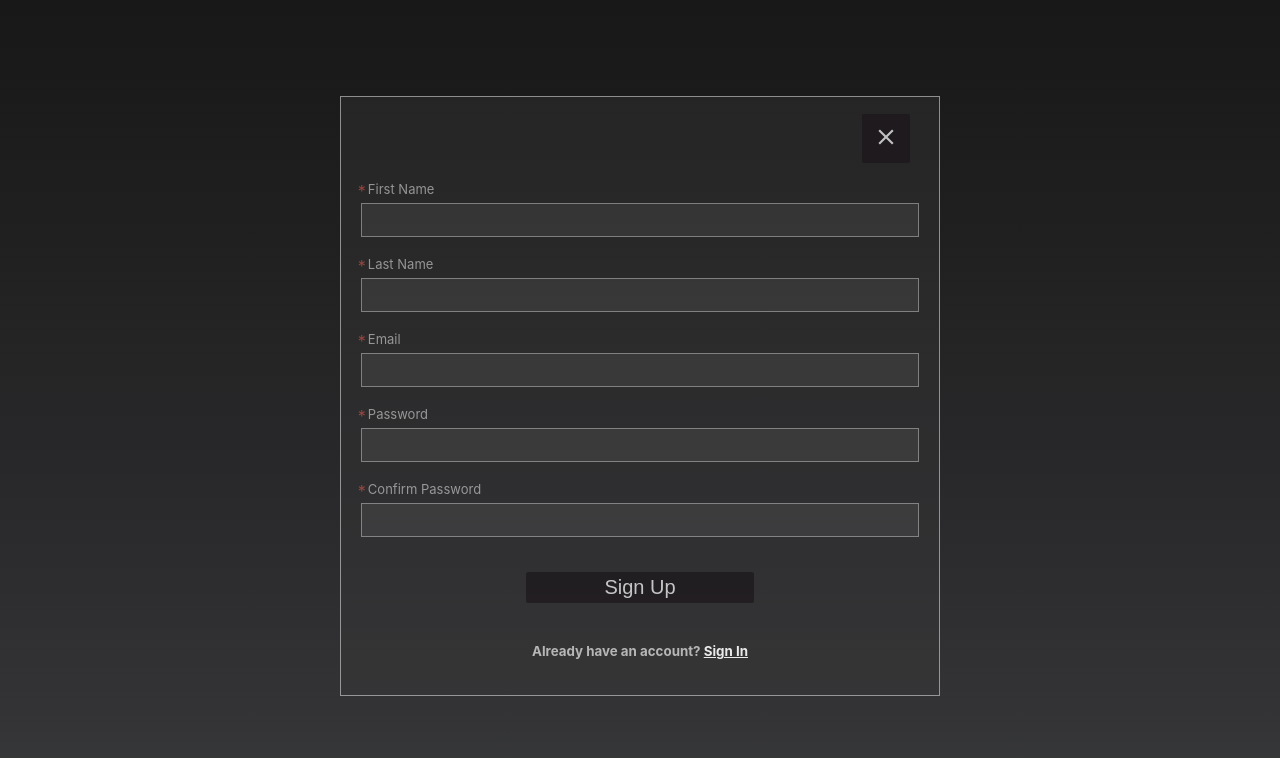
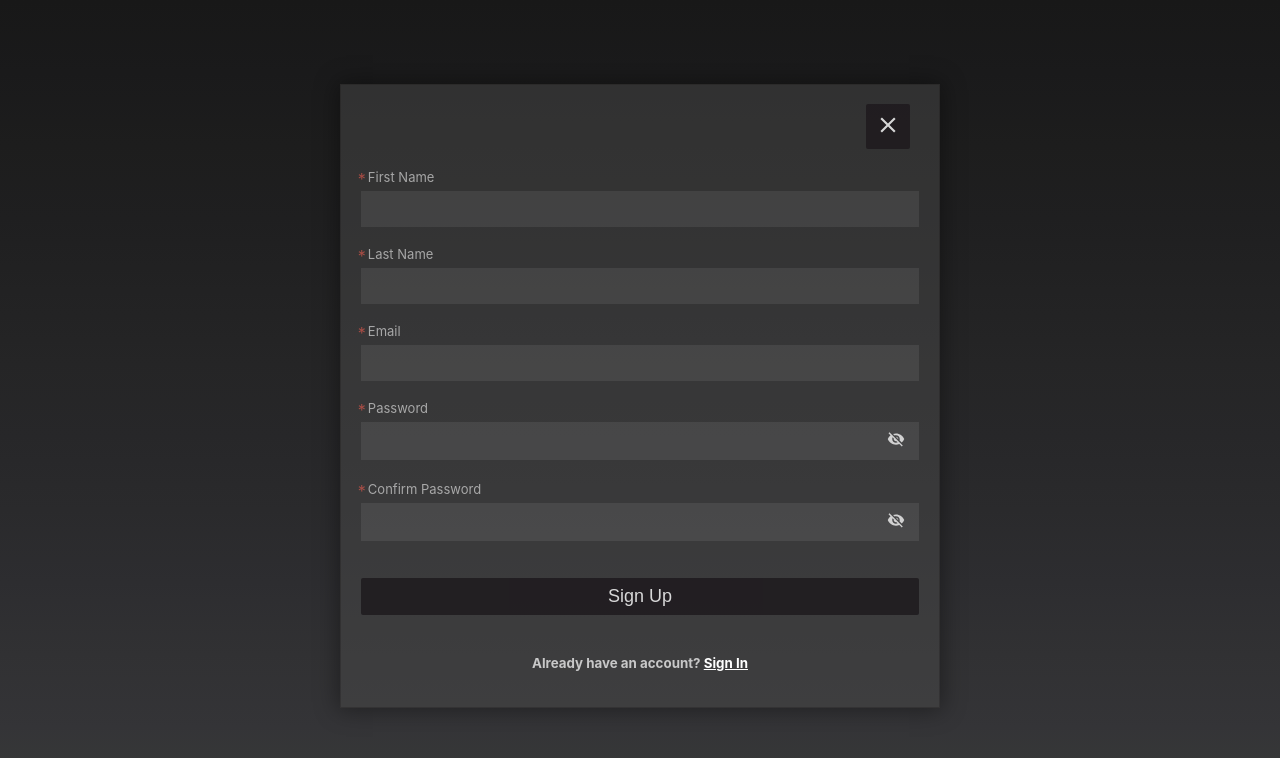
Before and after one commit to younis3/pomodoro, a React (Create React App) app: page /signup in a window 1280 px wide. Shown: the top 758 px of the page. Built offline with nearby package versions, Linux system fonts and the light colour scheme; no server answers.

Commit message:
signup page form edit styles and added hide show password toggle

```diff
--- a/src/pages/LoginPage.jsx
+++ b/src/pages/LoginPage.jsx
@@ -184,10 +184,10 @@ const StyledBackBtnWrapper = styled.div`
 `;
 
 const StyledCloseBtn = styled.button`
-  padding: 6px;
-  padding-top: 10px;
-  padding-left: 11px;
-  padding-right: 11px;
+  padding: 4px;
+  padding-top: 8px;
+  padding-left: 9px;
+  padding-right: 9px;
   font-size: 26px;
   color: rgb(255, 255, 255);
   background-color: rgb(29, 24, 28);
--- a/src/pages/SignUpPage.jsx
+++ b/src/pages/SignUpPage.jsx
@@ -1,7 +1,9 @@
 import styled from "styled-components";
+import CloseIcon from "@mui/icons-material/Close";
+import VisibilityOffIcon from "@mui/icons-material/VisibilityOff";
+import RemoveRedEyeIcon from "@mui/icons-material/RemoveRedEye";
 import { Link } from "react-router-dom";
-import CloseIcon from "@mui/icons-material/Close";
-import { useContext, useRef, useState } from "react";
+import { useContext, useEffect, useRef, useState } from "react";
 import AuthContext from "../context/AuthContext";
 import { auth } from "../firebase";
 import { hasNumber, validateOnlyLetters, validateEmail } from "../helper_functions";
@@ -22,6 +24,24 @@ const SignUpPage = (e) => {
   const [lastNameState, setLastNameState] = useState("");
   const [emailState, setEmailState] = useState("");
   const [passwordState, setPasswordState] = useState("");
+
+  const [passVisible, setPassVisible] = useState(false);
+  const [confirmPassVisible, setConfirmPassVisible] = useState(false);
+
+  const passVisibleHandler = (e) => {
+    setPassVisible(!passVisible);
+  };
+
+  const confirmPassVisibleHandler = (e) => {
+    setConfirmPassVisible(!confirmPassVisible);
+  };
+
+  useEffect(() => {
+    passVisible ? (passwordRef.current.type = "text") : (passwordRef.current.type = "password");
+    confirmPassVisible
+      ? (confirmPasswordRef.current.type = "text")
+      : (confirmPasswordRef.current.type = "password");
+  }, [passVisible, confirmPassVisible]);
 
   //handle real time validations (onChange events)
   const firstNameHandler = (e) => {
@@ -70,8 +90,9 @@ const SignUpPage = (e) => {
       setErrorMsg("Email is required!");
       emailRef.current.classList.add("notValid");
       return emailRef.current.focus();
-    } else if (!validateEmail(email)) {
-      setErrorMsg("Email is not valid!!");
+    }
+    if (!validateEmail(email)) {
+      setErrorMsg("Email is not valid!");
       emailRef.current.classList.add("notValid");
       return emailRef.current.focus();
     }
@@ -112,10 +133,8 @@ const SignUpPage = (e) => {
       );
       return confirmPasswordRef.current.focus();
     }
-    if (confirmPassword === passwordState) {
-      errorRef.current.innerHTML = "";
+    setErrorMsg("");
     confirmPasswordRef.current.classList.remove("notValid");
-    }
   };
 
   const regUserHandler = (e) => {
@@ -133,7 +152,7 @@ const SignUpPage = (e) => {
         setErrorMsg("Last Name is not valid");
         return lastNameRef.current.focus();
       } else if (emailRef.current.classList.contains("notValid")) {
-        setErrorMsg("Emailis not valid");
+        setErrorMsg("Email is not valid");
         return emailRef.current.focus();
       } else if (passwordRef.current.classList.contains("notValid")) {
         setErrorMsg("Password is not valid");
@@ -205,6 +224,7 @@ const SignUpPage = (e) => {
               <span>*</span>
               <label>Password</label>
             </div>
+            <div className="passInputWrapper">
               <input
                 type={"password"}
                 ref={passwordRef}
@@ -213,10 +233,21 @@ const SignUpPage = (e) => {
                 maxLength={20}
                 required
               />
+              <span className="eyeBtnWrapper">
+                {passVisible && (
+                  <RemoveRedEyeIcon fontSize="inherit" onClick={passVisibleHandler} />
+                )}
+                {!passVisible && (
+                  <VisibilityOffIcon fontSize="inherit" onClick={passVisibleHandler} />
+                )}
+              </span>
+            </div>
+
             <div className="labelWrapper">
               <span>*</span>
               <label>Confirm Password</label>
             </div>
+            <div className="passInputWrapper">
               <input
                 type={"password"}
                 ref={confirmPasswordRef}
@@ -225,6 +256,16 @@ const SignUpPage = (e) => {
                 maxLength={20}
                 required
               />
+              <span className="eyeBtnWrapper">
+                {confirmPassVisible && (
+                  <RemoveRedEyeIcon fontSize="inherit" onClick={confirmPassVisibleHandler} />
+                )}
+                {!confirmPassVisible && (
+                  <VisibilityOffIcon fontSize="inherit" onClick={confirmPassVisibleHandler} />
+                )}
+              </span>
+            </div>
+
             <input type="submit" value={"Sign Up"} />
             <p className="error" ref={errorRef}>
               {errorMsg !== "" ? `Error: ${errorMsg}` : ""}
@@ -260,10 +301,12 @@ const StyledFormContainer = styled.div`
   position: relative;
   margin-top: -1vh;
   width: 600px;
-  background-color: #3b393962;
-  opacity: 0.9;
+  background-color: #4a4a4a79;
+  opacity: 1;
   padding: 36px 14px;
-  border: 1px solid #ffffff89;
+  border: 1px solid #1c18184b;
+  box-shadow: 0 0 22px 2px rgba(0, 0, 0, 0.38);
+
   @media (max-width: 650px) {
     width: 88vw;
     margin-top: -3vh;
@@ -295,13 +338,15 @@ const StyledForm = styled.form`
 
   input {
     width: 98%;
-    padding: 7px;
+    padding: 9px;
     margin: 6px;
     margin-bottom: 2.4vh;
-    background-color: #ffffff11;
+    background-color: #ffffff13;
     border: 1px solid #dedede7d;
     color: #ffffff;
     font-size: 16px;
+    border: none;
+
     &:focus {
       outline: none !important;
       border: 1px solid #63e7de7a;
@@ -316,14 +361,47 @@ const StyledForm = styled.form`
       box-shadow: 0 0 5px #e59b2b;
     }
   }
+
+  .passInputWrapper {
+    display: flex;
+    width: 98%;
+    margin: 6px;
+    margin-bottom: 2.6vh;
+    color: #ffffff;
+    &:focus {
+      outline: none !important;
+      border: 1px solid #63e7de7a;
+      box-shadow: 0 0 5px #719ece;
+    }
+    input {
+      border: none;
+      padding: 8px;
+      margin: 0;
+      font-size: 14px;
+      padding-left: 7px;
+    }
+    input[type="password"] {
+      font-size: 16px;
+    }
+    .eyeBtnWrapper {
+      color: #ffffffbf;
+      background-color: #ffffff13;
+      padding: 8px 14px;
+      outline: none !important;
+      border: none;
+      font-size: 18px;
+      cursor: pointer;
+    }
+  }
+
   input[type="submit"] {
-    width: 40%;
-    padding: 4px 12px;
+    width: 98%;
+    padding: 8px 10px;
     margin-top: 2vh;
     margin-bottom: 2vh;
-    font-size: 20px;
+    font-size: 18px;
     color: rgb(255, 255, 255);
-    background-color: rgb(29, 24, 28);
+    background-color: rgb(28, 24, 28);
     border: none;
     border-radius: 2px;
     cursor: pointer;
@@ -352,7 +430,6 @@ const StyledForm = styled.form`
     color: #fb8989;
     font-weight: 500;
     font-size: smaller;
-    /* background-color: #e50e0e46; */
     padding: 4px 8px;
     width: 80%;
   }
@@ -375,10 +452,10 @@ const StyledBackBtnWrapper = styled.div`
 `;
 
 const StyledCloseBtn = styled.button`
-  padding: 6px;
-  padding-top: 10px;
-  padding-left: 11px;
-  padding-right: 11px;
+  padding: 4px;
+  padding-top: 8px;
+  padding-left: 9px;
+  padding-right: 9px;
   font-size: 26px;
   color: rgb(255, 255, 255);
   background-color: rgb(29, 24, 28);
```
Lines whose indentation alone changed are shown as unchanged.
